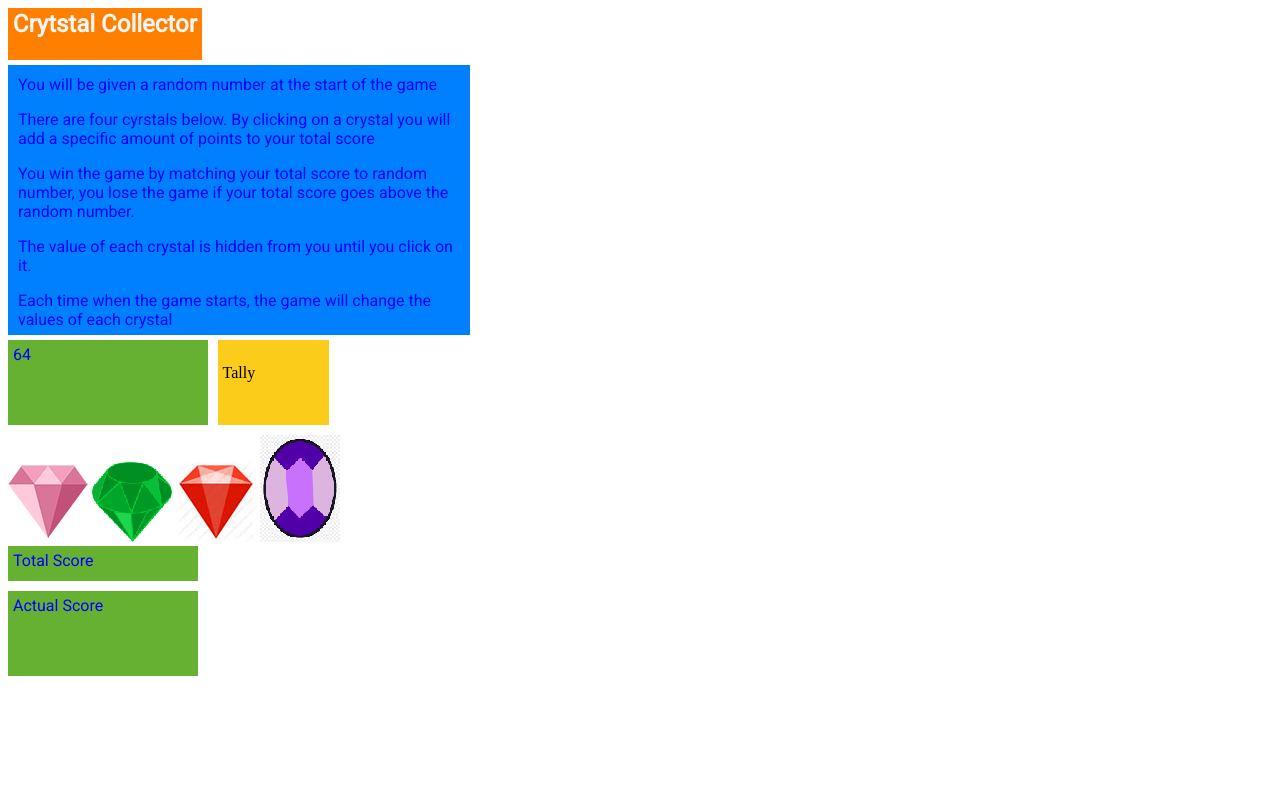
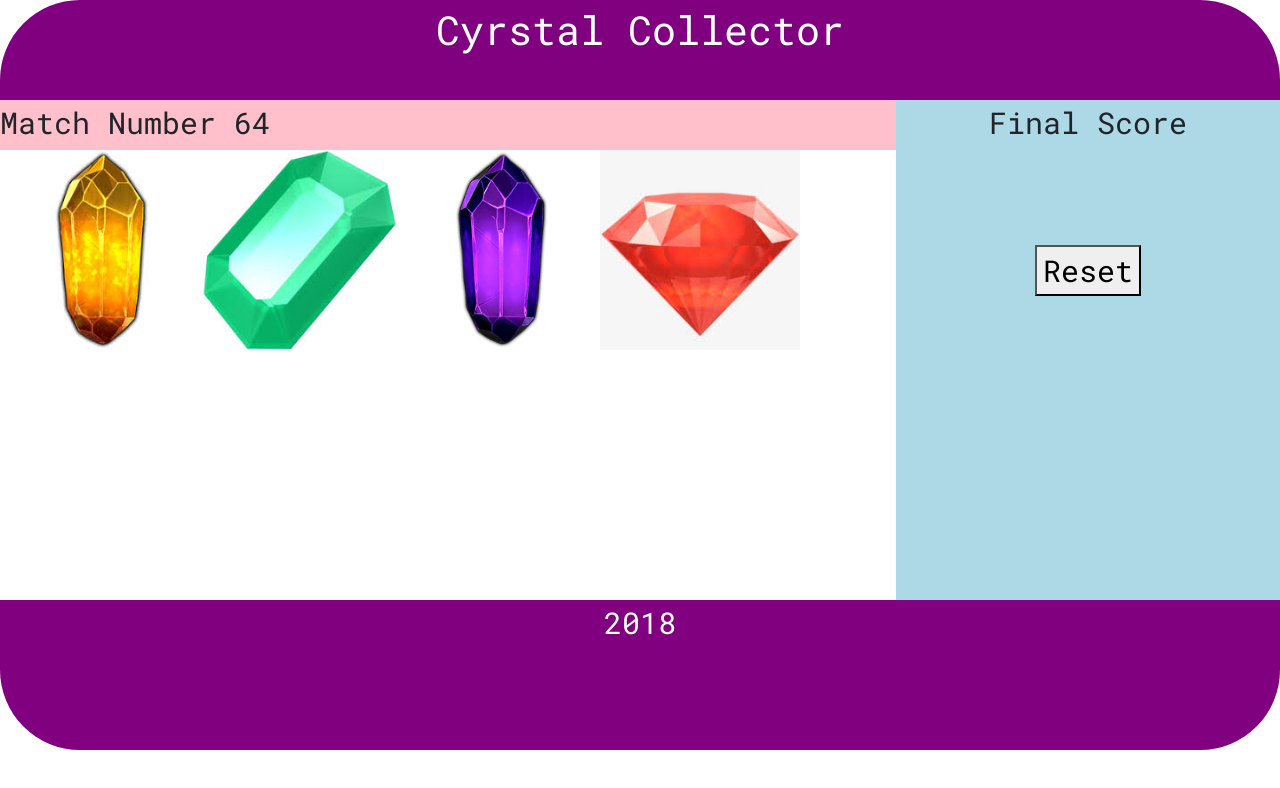
Before and after one commit to diannasb67/unit-4-game, a plain HTML site: page index.html in a window 1280 px wide. Drawn offline with nearby package versions, Linux system fonts and the light colour scheme.

Commit message:
updated game

```diff
--- /dev/null
+++ b/assets/css/style.css
@@ -0,0 +1,82 @@
+
+header {background-color: purple;
+    color:white;
+    font-family: 'Roboto Mono', monospace;
+    font-size: 40px;
+    height: 100px;
+    text-align: center;
+    border-top-left-radius: 80px 80px;
+    border-top-right-radius: 80px 80px;
+    }
+
+
+.wrapper {  background-color: white;
+    height: 90px;
+    position: relative;
+}
+
+
+.reset { clear: both;
+            margin-top: 100px;
+        }
+
+
+img { width: 200px;
+        height: 200px;
+        z-index: -2;
+        }
+
+#div_match {
+    background-color: pink;
+    width: 100%;
+    height: 50px;
+    float: right;
+    font-family: 'Roboto Mono', monospace;
+    font-size: 30px;
+}
+
+.aside {
+        float: right;
+        background-color: lightblue;
+        width: 30%;
+        height: 500px;
+        text-align: center;
+
+}
+
+.div_bottom { clear: both;
+        background-color: purple;
+        color: white;
+        width: 100%;
+        height: 150px;
+        border-bottom-left-radius: 80px 80px;
+        border-bottom-right-radius: 80px 80px;
+        text-align: center;
+            }
+
+
+#footer {
+    height: 100px;
+}
+
+
+.btn {margin-top: 80%;
+background-color: purple;
+color: white;
+
+}
+
+
+@media only screen and (max-width: 600px) {
+    body {
+        background-color: lightblue;
+    }
+}
+
+ /* For mobile phones: */
+@media only screen and (max-width: 768px) {
+
+    [class*="col-"] {
+        width: 100%;
+    }
+}
--- /dev/null
+++ b/assets/javascript/game.js
@@ -0,0 +1,65 @@
+// create an array of crystals
+var crystals = ['assets/images/amberGem.jpg', 'assets/images/greenGem.jpg', 'assets/images/purpleGem.png', 'assets/images/redGem.jpg'];
+
+//Create a random number to guess
+var targetNumber = Math.floor(Math.random() * 121);
+console.log(targetNumber);
+
+//Assign a random number for user to click
+var userClick = Math.ceil(Math.random() * 12);
+console.log(userClick);
+
+var counter = 0;
+
+console.log(counter);
+
+$("#number-to-match").text(targetNumber);
+
+//Create a loop and assign a random number to each cyrstal for the player to click between 1-12 and create an onclick event
+
+for (var i = 0; i < crystals.length; i++) {
+  var newCrystal = $("<img>");
+  newCrystal.attr('src', crystals[i]);
+  newCrystal.attr('random-value', Math.ceil(Math.random() * 12));
+  newCrystal.addClass('gem-image newCrystal');
+  newCrystal.attr('data-value', crystals[i]);
+  $("#crystals").append(newCrystal);
+
+};
+console.log("works");
+
+
+//Create a tally of wins and losses
+//Create counter for the player and link it to update the total score when the crystal is clicked
+
+$("img").on('click', function () {
+  var crystalValue = ($(this).attr("data-value"));
+  crystalValue = parseInt(userClick);
+  counter += crystalValue;
+
+
+  alert("New score: " + counter);
+  $(".score").append(counter);
+  counter++;
+
+//Create if else statements, player wins if their score matches the random number
+//Create if else statements: player losses if their score goes above random number
+
+
+  if (counter === targetNumber) {
+    alert("You win!"); counter++;
+  }
+
+  else if (counter >= targetNumber) {
+    alert("You lose!!"); counter++
+  }
+
+});
+
+
+
+//At restart the total score should remain, do not refresh.
+
+//New game should have a new random number
+//New game: crystals should have new random number
+//New game: score and counter reset to zero
--- a/css/style.css
+++ /dev/null
@@ -1,104 +0,0 @@
-/* body {
-    margin-bottom: 60px;
-    height: 100%;
-    background-image: url("/images/hypnotize.png");
-    background-repeat: no-repeat;
-    background-attachment: fixed;
-    background-position: center;
-    background-size: cover;
-
-} */
-
-p { color: blue;
-    font-family: 'Roboto', sans-serif;
-    margin-top: 0;
-
-}
-
-.lead { color: black;
-        font-family: 'Roboto', sans-serif;
-        padding: 0;
-  }
-
-
-h2, h4 { font-family: 'Roboto', sans-serif;
-   margin-top: 0;
-    color: whitesmoke;
-    font-weight: bold;
-
-}
-
-.crystalCollector {
-    width: 15%;
-    background-color: #FF8000;
-    padding: 2px;
-    margin-bottom: 5px;
-    text-align: center
-
-}
-
-.instructions {
-    width: 35%;
-    height: 250px;
-    background-color:#0080FF;
-    padding: 10px;
-    margin-bottom: 5px;
-}
-
-.score {
-    width: 15%;
-    height: 75px;
-    background-color: #66B032;
-    padding: 5px;
-    margin-bottom: 10px;
-    float: left;
-
-
-}
-
-.tally {
-        width: 8%;
-        height: 75px;
-        padding: 5px;
-        background-color: #FCCC1A;
-        margin-bottom: 10px;
-        float: left;
-        margin-left: 10px;
-
-
-    }
-
-.images {
-    clear: both;
-    overflow: auto;
-    margin-right: 10px;
-
-}
-
-.totalScore {
-    margin-right: 85%;
-    height: 25px;
-    background-color: #66B032;
-    padding: 5px;
-    margin-bottom: 10px;
-            }
-
-.actualScore {
-    margin-right: 85%;
-    height: 75px;
-    background-color: #66B032;
-    padding: 5px;
-    margin-bottom: 10px;
-}
-
-/* Large devices (laptops/desktops, 980px and up) */
-@media only screen and (max-width: 980px) { body
-    {background-color: light-blue; } }
-
-/* Medium devices (landscape tablets, 768px and up) */
-@media only screen and (max-width: 768px) { body { background-color: green;
-} }
-
-/* Small devices (laptops/desktops, 640px and up) */
-@media only screen and (max-width: 600px ) { body
-    {background-color: orchid; } }
--- a/index.html
+++ b/index.html
@@ -5,63 +5,47 @@
     <meta charset="UTF-8">
     <meta name="viewport" content="width=device-width, initial-scale=1.0">
     <meta http-equiv="X-UA-Compatible" content="ie=edge">
+    <link rel="stylesheet" href="./assets/css/reset.css">
+    <link rel="stylesheet" href="./assets/css/style.css">
+    <link href="https://fonts.googleapis.com/css?family=Roboto+Mono" rel="stylesheet">
+    <link href="https://stackpath.bootstrapcdn.com/bootstrap/4.1.3/css/bootstrap.min.css" rel="stylesheet" integrity="sha384-MCw98/SFnGE8fJT3GXwEOngsV7Zt27NXFoaoApmYm81iuXoPkFOJwJ8ERdknLPMO"
+        crossorigin="anonymous">
+    <script src="https://stackpath.bootstrapcdn.com/bootstrap/4.1.3/js/bootstrap.min.js" integrity="sha384-ChfqqxuZUCnJSK3+MXmPNIyE6ZbWh2IMqE241rYiqJxyMiZ6OW/JmZQ5stwEULTy"
+        crossorigin="anonymous"></script>
+
     <title>Crystal Collector</title>
-    <link rel="stylesheet" type="text/css" href="./css/style.css">
-    <link href="https://fonts.googleapis.com/css?family=Roboto" rel="stylesheet">
-    <script type="text/javascript" src="https://cdnjs.cloudflare.com/ajax/libs/jquery/3.2.1/jquery.min.js"></script>
-    <script type="text/javascript"></script>
 
 </head>
 
 <body>
+    <div class="wrapper">
 
-    <div class="crystalCollector">
-        <div>
-            <h2>Crytstal Collector</h2>
+        <header id="header">Cyrstal Collector</header>
+
+        <div id="crystals">
+
+            <div id="div_match">
+
+                Match Number
+                <span id="number-to-match"></span>
+
+                <div class="aside">Final Score
+                    <div class="score">
+                    </div>
+                    <button class="reset">Reset</button>
+                </div>
+
+                <div class="div_bottom">2018</div>
+
+            </div>
         </div>
-    </div>
 
-    <div class="instructions">
-        <p>You will be given a random number at the start of the game</p>
-        <p>There are four cyrstals below. By clicking on a crystal you will add a specific amount of points to your
-            total score</p>
-        <p>You win the game by matching your total score to random number, you lose the game if your total score goes
-            above the random number.</p>
-        <p>The value of each crystal is hidden from you until you click on it.</p>
-        <p>Each time when the game starts, the game will change the values of each crystal</p>
-    </div>
-
-
-    <div class="score">
-        <p id="random">insert random Number</p>
+        <script type="text/javascript" src="https://cdnjs.cloudflare.com/ajax/libs/jquery/3.2.1/jquery.min.js"></script>
+        <script src="./assets/javascript/game.js"></script>
     </div>
 
 
 
-    <div class="tally">
-        <h3 style= align-text: ></h3>Tally</h3>
-    </div>
-
-    <div class="images">
-
-        <img class="pinkgem" src="images/diamond.png">
-        <img class="greeengem" src="images/emerald.png">
-        <img class="redgem" src="images/ruby.jpg">
-        <img class="purplegems" src="images/quartz.png">
-    </div>
-
-    <div class="totalScore">
-        <p>Total Score</p>
-    </div>
-
-
-
-    <div class="actualScore">
-        <p>Actual Score</p>
-    </div>
-
-    <script src="./javascript/game.js"></script>
-
 </body>
 
 </html>
--- a/javascript/game.js
+++ /dev/null
@@ -1,17 +0,0 @@
-
-$( document ).ready(function() {
-    console.log( "ready!" );
-});
-
-// <!-- // computer selects random number // -->
-
-
-document.getElementById("random").innerHTML =
-Math.floor(Math.random() * 121);
-
-
-// <!-- // set tally of wins and losses -->
-
-var gems = ["pink", "green", "red", "purple" ];
-var wins = 0;
-var losses = 0;
```
Also changed, not shown: assets/css/reset.css (renamed from css/reset.css), assets/images/amberGem.jpg (added), assets/images/greenGem.jpg (added), assets/images/purpleGem.png (added), assets/images/redGem.jpg (added), images/diamond.png (deleted), images/emerald.png (deleted), images/floralPattern.jpg (deleted), images/hypnotize.png (deleted), images/quartz.png (deleted), images/ruby.jpg (deleted).
